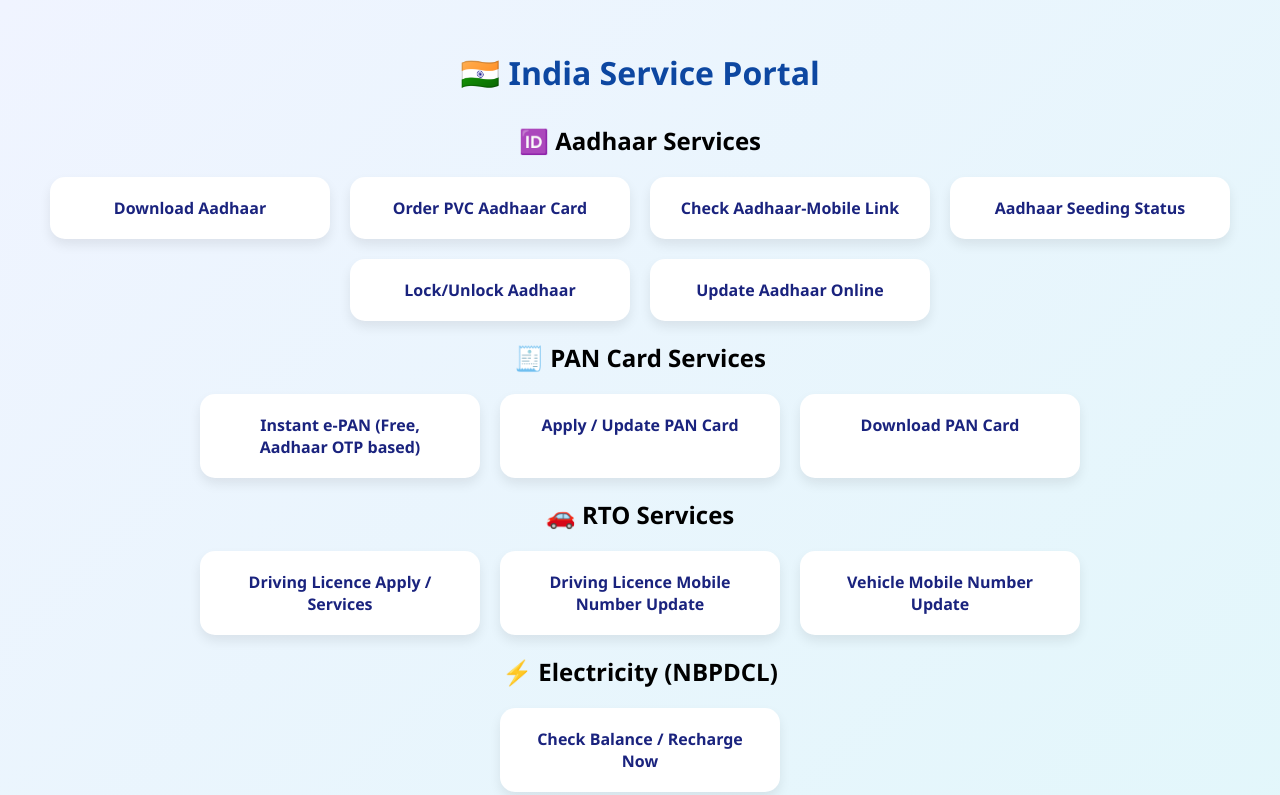
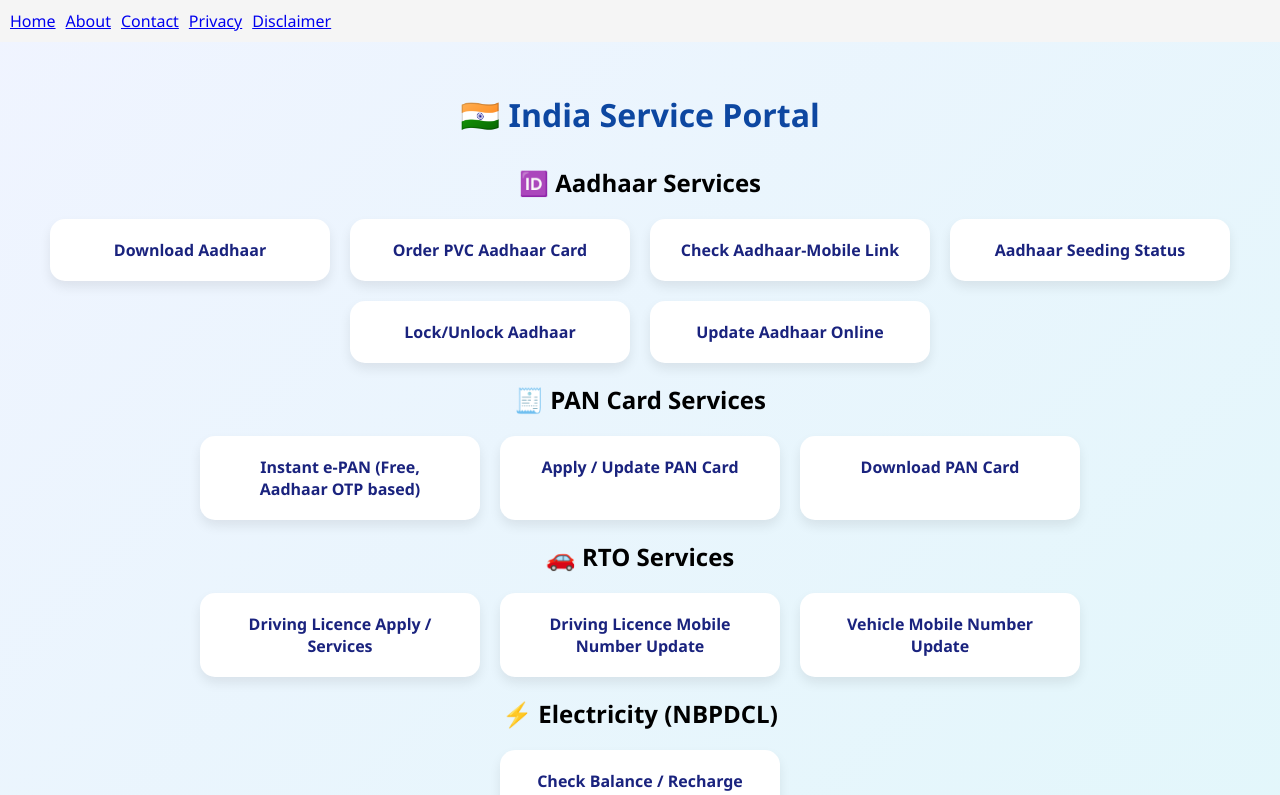
Before and after one commit to tgbot23/india-service-portal, a React (Create React App) app in the folder frontend/: page / in a window 1280 px wide. Shown: the top 795 px of the page. Built offline with nearby package versions, Linux system fonts and the light colour scheme.

Commit message:
Update App.js

```diff
--- a/frontend/src/App.js
+++ b/frontend/src/App.js
@@ -1,6 +1,14 @@
 import './App.css';
+import React from 'react';
+import { BrowserRouter as Router, Routes, Route, Link } from 'react-router-dom';
 
-function App() {
+// Import new pages (you must create these in src/pages/)
+import About from './pages/About';
+import Contact from './pages/Contact';
+import PrivacyPolicy from './pages/PrivacyPolicy';
+import Disclaimer from './pages/Disclaimer';
+
+function Home() {
   const categories = [
     {
       title: "🆔 Aadhaar Services",
@@ -80,4 +88,27 @@
   );
 }
 
+function App() {
+  return (
+    <Router>
+      {/* Optional: Navbar */}
+      <nav style={{ padding: '10px', background: '#f5f5f5' }}>
+        <Link to="/" style={{ marginRight: '10px' }}>Home</Link>
+        <Link to="/about" style={{ marginRight: '10px' }}>About</Link>
+        <Link to="/contact" style={{ marginRight: '10px' }}>Contact</Link>
+        <Link to="/privacy-policy" style={{ marginRight: '10px' }}>Privacy</Link>
+        <Link to="/disclaimer" style={{ marginRight: '10px' }}>Disclaimer</Link>
+      </nav>
+
+      <Routes>
+        <Route path="/" element={<Home />} />
+        <Route path="/about" element={<About />} />
+        <Route path="/contact" element={<Contact />} />
+        <Route path="/privacy-policy" element={<PrivacyPolicy />} />
+        <Route path="/disclaimer" element={<Disclaimer />} />
+      </Routes>
+    </Router>
+  );
+}
+
 export default App;
```
